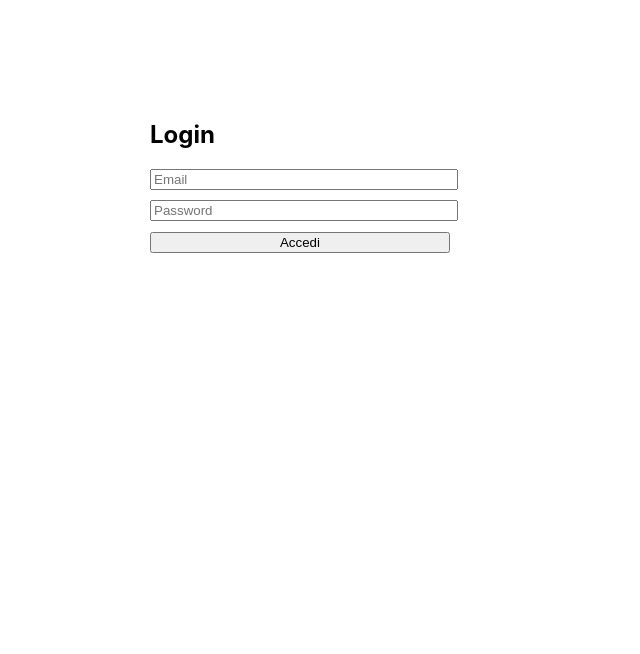
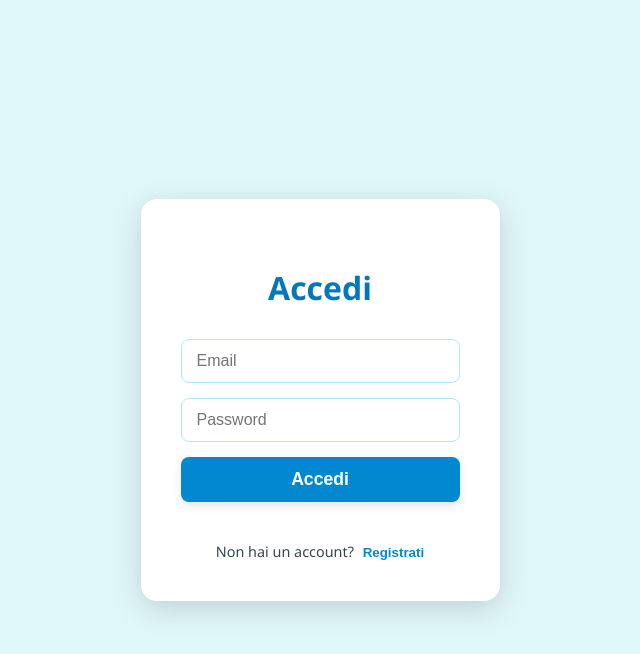
Before and after one commit to daniele-dis/AroundCities, a React (Create React App) app in the folder frontend/: page /login in a window 1280 px wide. Shown: the top 654 px of the page, without its empty margins (340-980 px from the left). Built offline with nearby package versions, Linux system fonts and the light colour scheme.

Commit message:
aggiunta del css alla login

```diff
--- a/frontend/src/components/LoginPage.js
+++ b/frontend/src/components/LoginPage.js
@@ -1,34 +1,66 @@
+// src/components/LoginPage.jsx
 import React, { useState } from "react";
 import axios from "axios";
+import '../css/LoginPage.css'; // Importa il CSS dedicato
 
 export default function LoginPage({ onLogin }) {
   const [email, setEmail] = useState("");
   const [password, setPassword] = useState("");
+  const [username, setUsername] = useState(""); // Nuovo stato per il nome utente
+  const [confirmPassword, setConfirmPassword] = useState(""); // Nuovo stato per conferma password
   const [error, setError] = useState("");
+  const [isRegistering, setIsRegistering] = useState(false); // Stato per alternare login/registrazione
 
   const handleSubmit = async (e) => {
     e.preventDefault();
+    setError(""); // Resetta l'errore ad ogni tentativo
 
-    try {
-      // Chiamata POST a backend per login
-      const res = await axios.post("http://localhost:5050/login", { email, password });
-      onLogin(res.data.user);
-    } catch (err) {
-      setError("Credenziali non valide");
+    if (isRegistering) {
+      // Logica di registrazione
+      if (password !== confirmPassword) {
+        setError("Le password non corrispondono.");
+        return;
+      }
+      try {
+        const res = await axios.post("http://localhost:5050/register", { username, email, password });
+        // Se la registrazione ha successo, puoi decidere di loggare l'utente automaticamente
+        // o reindirizzarlo alla schermata di login. Per ora, lo logghiamo.
+        onLogin(res.data.user);
+      } catch (err) {
+        console.error("Errore di registrazione:", err);
+        setError("Errore durante la registrazione. Riprova o cambia email/username.");
+      }
+    } else {
+      // Logica di login
+      try {
+        const res = await axios.post("http://localhost:5050/login", { email, password });
+        onLogin(res.data.user);
+      } catch (err) {
+        console.error("Errore di login:", err);
+        setError("Credenziali non valide.");
+      }
     }
   };
 
   return (
-    <div style={{ maxWidth: 300, margin: "auto", paddingTop: 100 }}>
-      <h2>Login</h2>
-      <form onSubmit={handleSubmit}>
+    <div className="auth-container">
+      <h2>{isRegistering ? "Registrati" : "Accedi"}</h2>
+      <form onSubmit={handleSubmit} className="auth-form">
+        {isRegistering && (
+          <input
+            type="text"
+            placeholder="Nome Utente"
+            value={username}
+            onChange={(e) => setUsername(e.target.value)}
+            required
+          />
+        )}
         <input
           type="email"
           placeholder="Email"
           value={email}
           onChange={(e) => setEmail(e.target.value)}
           required
-          style={{ display: "block", width: "100%", marginBottom: 10 }}
         />
         <input
           type="password"
@@ -36,13 +68,39 @@ export default function LoginPage({ onLogin }) {
           value={password}
           onChange={(e) => setPassword(e.target.value)}
           required
-          style={{ display: "block", width: "100%", marginBottom: 10 }}
         />
-        <button type="submit" style={{ width: "100%" }}>
-          Accedi
+        {isRegistering && (
+          <input
+            type="password"
+            placeholder="Conferma Password"
+            value={confirmPassword}
+            onChange={(e) => setConfirmPassword(e.target.value)}
+            required
+          />
+        )}
+        <button type="submit" className="auth-button">
+          {isRegistering ? "Registrati" : "Accedi"}
         </button>
       </form>
-      {error && <p style={{ color: "red" }}>{error}</p>}
+      {error && <p className="error-message">{error}</p>}
+
+      <div className="toggle-auth-mode">
+        {isRegistering ? (
+          <>
+            Hai già un account?{" "}
+            <button type="button" onClick={() => setIsRegistering(false)}>
+              Accedi
+            </button>
+          </>
+        ) : (
+          <>
+            Non hai un account?{" "}
+            <button type="button" onClick={() => setIsRegistering(true)}>
+              Registrati
+            </button>
+          </>
+        )}
+      </div>
     </div>
   );
 }
--- /dev/null
+++ b/frontend/src/css/LoginPage.css
@@ -0,0 +1,159 @@
+/* src/css/LoginPage.css */
+
+/* Variabili per la palette colori pastello */
+:root {
+    --pastel-blue-light: #e0f7fa;
+    --pastel-blue-medium: #b3e5fc;
+    --pastel-blue-dark: #0288d1;
+    --pastel-blue-darker: #0277bd;
+    --pastel-green: #c8e6c9;
+    --pastel-pink: #f8bbd0;
+    --pastel-yellow: #fff9c4;
+    --text-dark: #37474f; /* Quasi nero, ma più morbido */
+    --text-light: #ffffff;
+    --error-red: #ef5350;
+    --shadow-light: rgba(0, 0, 0, 0.1);
+    --shadow-medium: rgba(0, 0, 0, 0.15);
+}
+
+body {
+    margin: 0;
+    padding: 0;
+    font-family: 'Segoe UI', 'Roboto', 'Helvetica Neue', Arial, sans-serif;
+    background-color: var(--pastel-blue-light); /* Sfondo azzurro pastello */
+    display: flex;
+    justify-content: center;
+    align-items: center;
+    min-height: 100vh; /* Usa min-height per adattarsi al contenuto */
+    overflow: auto; /* Permette lo scroll se il contenuto è troppo grande */
+}
+
+.auth-container {
+    background-color: var(--text-light); /* Blocco bianco per il form */
+    padding: 40px;
+    border-radius: 16px;
+    box-shadow: 0 8px 30px var(--shadow-medium); /* Ombra più pronunciata */
+    width: 100%;
+    max-width: 400px; /* Larghezza massima per il blocco */
+    display: flex;
+    flex-direction: column;
+    gap: 25px; /* Spazio tra gli elementi principali */
+    animation: fadeInScale 0.5s ease-out;
+    margin: 20px; /* Aggiunge un po' di margine sui lati per schermi piccoli */
+    box-sizing: border-box; /* Include padding e border nel width */
+}
+
+.auth-container h2 {
+    text-align: center;
+    color: var(--pastel-blue-darker); /* Colore del titolo */
+    margin-bottom: 5px; /* Ridotto il margine sotto il titolo */
+    font-size: 2em; /* Dimensione del titolo */
+    font-weight: 600;
+}
+
+.auth-form {
+    display: flex;
+    flex-direction: column;
+    gap: 15px; /* Spazio tra i campi input */
+}
+
+.auth-container input[type="email"],
+.auth-container input[type="password"],
+.auth-container input[type="text"] {
+    padding: 12px 15px;
+    font-size: 1em;
+    border: 1px solid var(--pastel-blue-medium); /* Bordo pastello */
+    border-radius: 8px;
+    outline: none;
+    transition: border-color 0.3s ease, box-shadow 0.3s ease;
+    width: 100%; /* Assicura che gli input occupino tutta la larghezza */
+    box-sizing: border-box; /* Include padding e border nel width */
+}
+
+.auth-container input:focus {
+    border-color: var(--pastel-blue-dark);
+    box-shadow: 0 0 0 3px rgba(2, 136, 209, 0.2); /* Ombra focus */
+}
+
+.auth-button {
+    padding: 12px 20px;
+    background-color: var(--pastel-blue-dark); /* Pulsante principale */
+    color: var(--text-light);
+    font-size: 1.1em;
+    font-weight: 600;
+    border: none;
+    border-radius: 8px;
+    cursor: pointer;
+    transition: background-color 0.3s ease, transform 0.2s ease, box-shadow 0.2s ease;
+    box-shadow: 0 4px 10px var(--shadow-light);
+}
+
+.auth-button:hover {
+    background-color: var(--pastel-blue-darker);
+    transform: translateY(-2px);
+    box-shadow: 0 6px 15px var(--shadow-medium);
+}
+
+.auth-button:active {
+    transform: translateY(0);
+    box-shadow: 0 2px 5px var(--shadow-light);
+}
+
+.error-message {
+    color: var(--error-red);
+    text-align: center;
+    margin-top: 10px;
+    font-size: 0.9em;
+}
+
+.toggle-auth-mode {
+    text-align: center;
+    font-size: 0.9em;
+    color: var(--text-dark);
+    margin-top: 15px;
+}
+
+.toggle-auth-mode button {
+    background: none;
+    border: none;
+    color: var(--pastel-blue-dark);
+    cursor: pointer;
+    font-weight: 600;
+    padding: 0;
+    margin-left: 5px;
+    transition: color 0.3s ease;
+}
+
+.toggle-auth-mode button:hover {
+    color: var(--pastel-blue-darker);
+    text-decoration: underline;
+}
+
+/* Animazioni */
+@keyframes fadeInScale {
+    from {
+        opacity: 0;
+        transform: scale(0.95);
+    }
+    to {
+        opacity: 1;
+        transform: scale(1);
+    }
+}
+
+/* Media Queries per schermi più piccoli */
+@media (max-width: 500px) {
+    .auth-container {
+        padding: 25px;
+        gap: 15px;
+        margin: 10px;
+    }
+    .auth-container h2 {
+        font-size: 1.8em;
+    }
+    .auth-container input,
+    .auth-button {
+        padding: 10px 12px;
+        font-size: 1em;
+    }
+}
```
